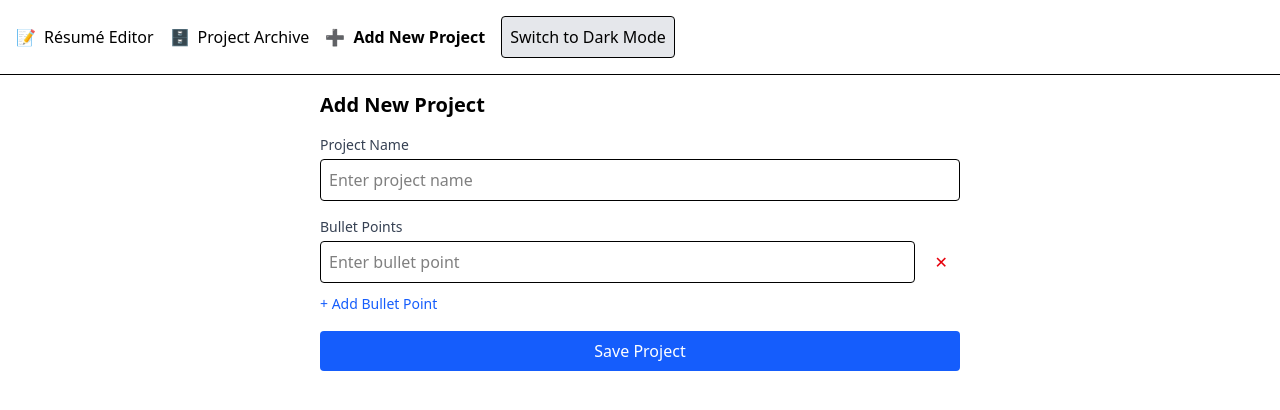
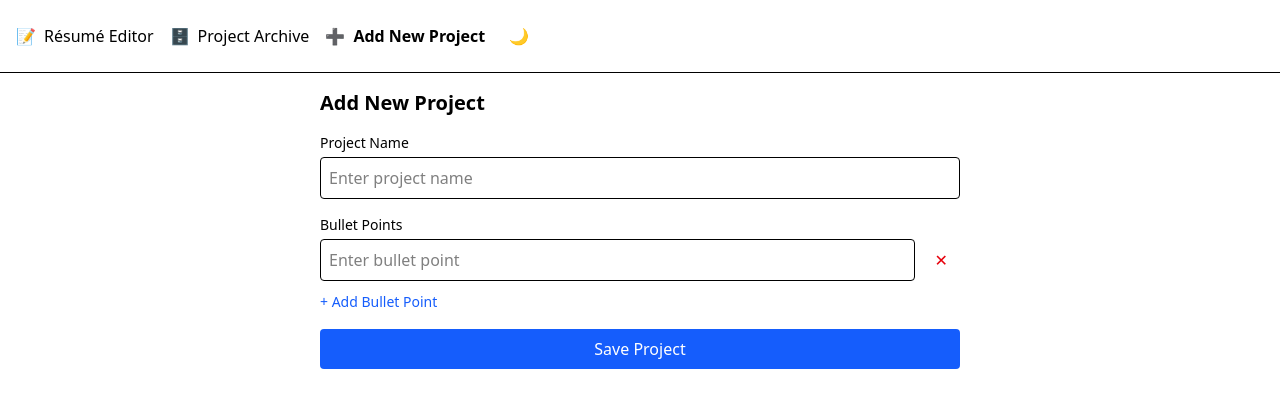
Before and after one commit to rahulnshah/resume-projects-manager, a React (Vite) app: page /add in a window 1280 px wide. Shown: the top 410 px of the page. Built offline with nearby package versions, Linux system fonts and the light colour scheme.

Commit message:
added dark mode

```diff
--- a/src/components/ProjectSwapModal.tsx
+++ b/src/components/ProjectSwapModal.tsx
@@ -22,12 +22,18 @@ export default function ProjectSwapModal({
     (state: RootState) => state.resume.archivedProjects
   );
 
+  const { darkMode } = useSelector((state: RootState) => state.theme);
+
   if (!isOpen || !currentProject) return null;
   // Create a map of archived project names for quick lookup
   const archivedProjectNames = new Set(archivedProjects.map((p) => p.name));
 
   return (
-    <div className="fixed inset-y-0 right-0 w-80 bg-white shadow-lg p-4 border-l">
+    <div
+      className={`fixed inset-y-0 right-0 w-80 ${
+        darkMode ? "bg-black" : "bg-white"
+      } shadow-lg p-4 border-l`}
+    >
       <div className="flex justify-between items-center mb-4">
         <h3 className="font-bold">Replace Project</h3>
         <button onClick={onClose} className="text-gray-500 hover:text-gray-700">
@@ -50,8 +56,8 @@ export default function ProjectSwapModal({
               key={project.id}
               className={`w-full p-2 border rounded ${
                 archivedProjectNames.has(project.name)
-                  ? "bg-gray-100 cursor-not-allowed"
-                  : "hover:bg-gray-50 cursor-pointer"
+                  ? "cursor-not-allowed opacity-50"
+                  : "hover:opacity-70 cursor-pointer"
               }`}
               onClick={() => {
                 if (!archivedProjectNames.has(project.name)) {
--- a/src/components/TabNav.tsx
+++ b/src/components/TabNav.tsx
@@ -7,6 +7,8 @@ export default function TabNav() {
   const archivedProjects = useSelector(
     (state: RootState) => state.resume.archivedProjects
   );
+
+  const { darkMode } = useSelector((state: RootState) => state.theme);
 
   return (
     <nav className="flex gap-4 p-4 border-b">
@@ -32,7 +34,14 @@ export default function TabNav() {
         </span>
         Project Archive
         {archivedProjects.length > 0 && (
-          <span className="ml-1 px-2 py-0.5 text-xs bg-gray-200 rounded-full">
+          <span
+            id="archived-projects-counter"
+            // if the darkMode is true, set the background color to blue-600
+            className={`${
+              darkMode ? "bg-black text-white" : "bg-white text-black"
+            } ml-1 px-2 py-0.5 text-xs rounded-full border border-blue-600`}
+            //className="ml-1 px-2 py-0.5 text-xs rounded-full border border-blue-600"
+          >
             {archivedProjects.length}
           </span>
         )}
--- a/src/components/ThemeToggle.tsx
+++ b/src/components/ThemeToggle.tsx
@@ -1,3 +1,4 @@
+import { useEffect } from "react";
 import { useDispatch, useSelector } from "react-redux";
 import { RootState } from "../store";
 import { toggleDarkMode } from "../store/themeSlice";
@@ -14,9 +15,12 @@ export default function ThemeToggle() {
   return (
     <button
       onClick={handleToggle}
-      className="p-2 border rounded bg-gray-200 dark:bg-blue-800 text-black dark:text-white"
+      aria-label="Toggle theme"
+      className={`p-2 rounded-full ${
+        darkMode ? "hover:bg-gray-200" : "dark:hover:bg-gray-700"
+      }`}
     >
-      {darkMode ? "Switch to Light Mode" : "Switch to Dark Mode"}
+      {darkMode ? "☀️" : "🌙"}
     </button>
   );
 }
--- a/src/pages/AddNewProject.tsx
+++ b/src/pages/AddNewProject.tsx
@@ -53,9 +53,7 @@ export default function AddNewProject() {
 
       <form onSubmit={handleSubmit} className="space-y-4">
         <div>
-          <label className="block text-sm font-medium text-gray-700 mb-1">
-            Project Name
-          </label>
+          <label className="block text-sm font-medium mb-1">Project Name</label>
           <input
             type="text"
             value={projectName}
@@ -67,7 +65,7 @@ export default function AddNewProject() {
         </div>
 
         <div>
-          <label className="block text-sm font-medium text-gray-700 mb-1">
+          <label className="block text-sm font-medium mb-1">
             Bullet Points
           </label>
           {bullets.map((bullet, index) => (
--- a/src/pages/ResumeEditor.tsx
+++ b/src/pages/ResumeEditor.tsx
@@ -25,6 +25,8 @@ export default function ResumePage() {
     loadingProjects,
     sourcePdfPath, // Get from Redux instead of local state
   } = useSelector((state: RootState) => state.resume);
+
+  const { darkMode } = useSelector((state: RootState) => state.theme);
 
   const [swapModalOpen, setSwapModalOpen] = useState(false);
   const [selectedProject, setSelectedProject] = useState<Project | null>(null);
@@ -241,8 +243,11 @@ export default function ResumePage() {
                 <h3 className="font-semibold text-lg">{project.name}</h3>
                 <div className="flex gap-2">
                   <button
+                    id={`replace-button-${index}`}
                     onClick={() => handleReplaceClick(project)}
-                    className="text-sm bg-gray-100 hover:bg-gray-200 px-2 py-1 rounded"
+                    className={`${
+                      darkMode ? "bg-black text-white" : "bg-white text-black"
+                    } text-sm px-2 py-1 border border-blue-600 rounded`}
                   >
                     Replace
                   </button>
```
